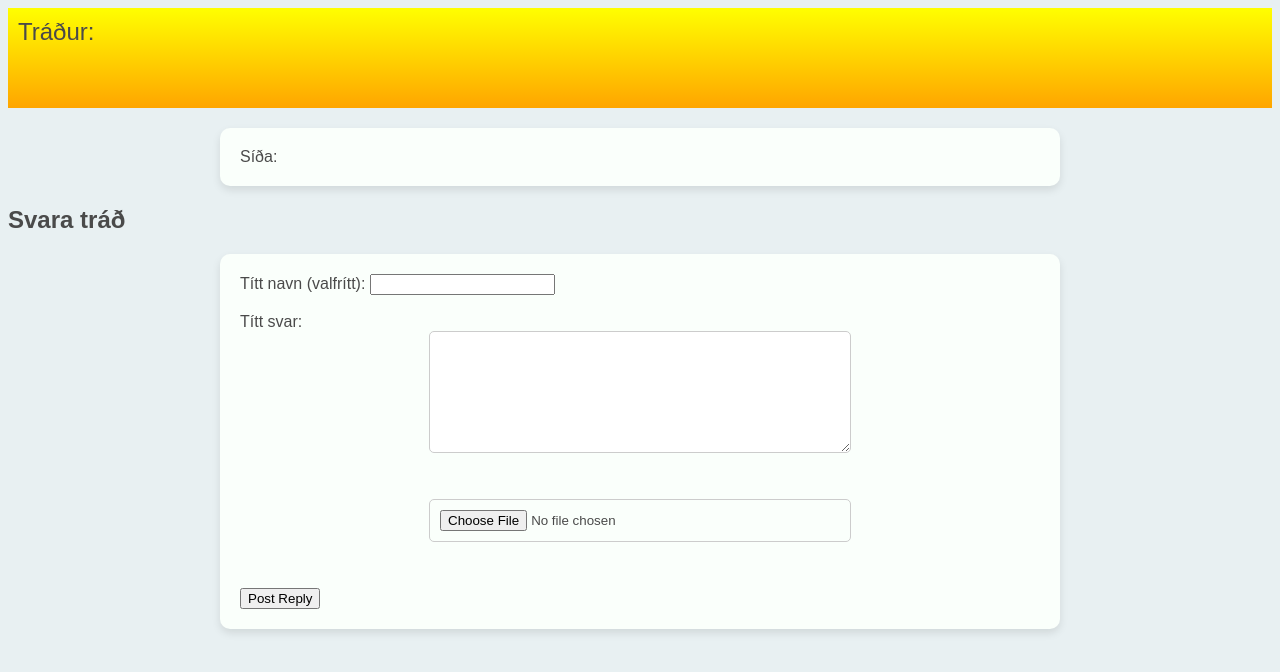
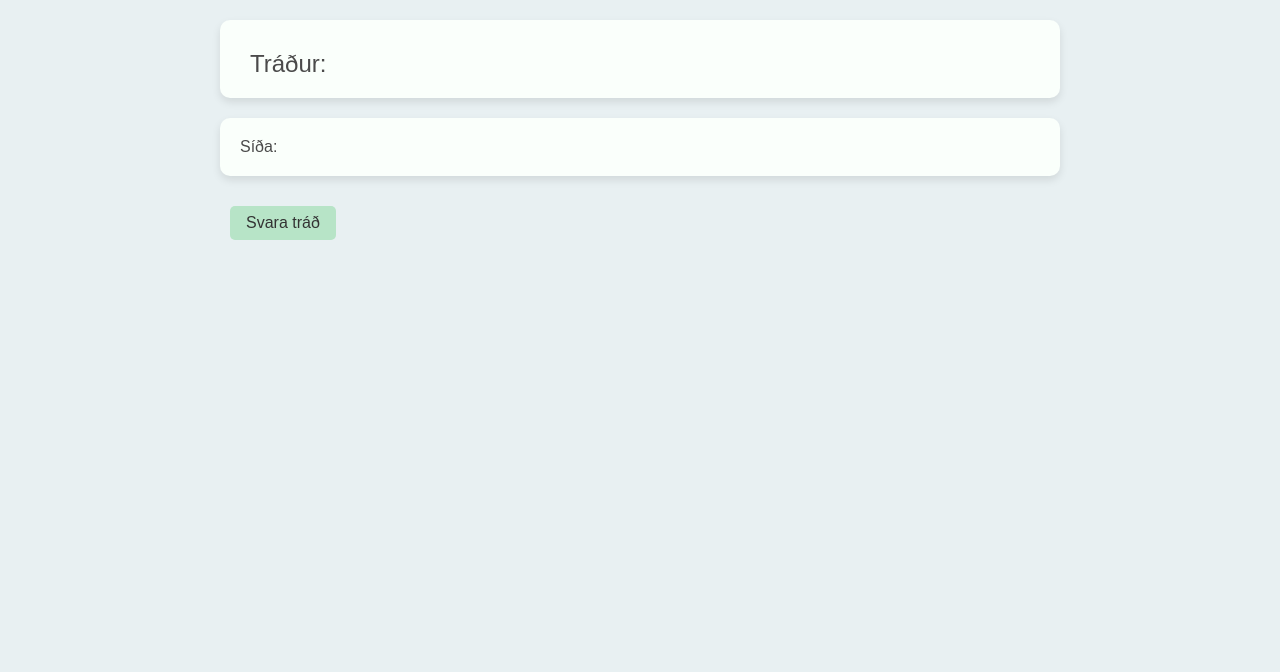
Before and after one commit to salomonvjoensen/linuxskipanir, a PHP site: page /view_thread.php in a window 1280 px wide. Shown: the top 672 px of the page. Run offline with PHP 8.4, Linux system fonts and the light colour scheme; tables that the repository leaves empty hold one stand-in row (values such as "Sample post").

Commit message:
adds style.css and script.js to the view_thread.php

```diff
--- a/www/view_thread.php
+++ b/www/view_thread.php
@@ -100,22 +100,25 @@ if ($_SERVER["REQUEST_METHOD"] == "POST" && isset($_POST['submit_post'])) {
 <html lang="en">
 <head>
     <meta charset="UTF-8">
+    <meta name="viewport" content="width=device-width, initial-scale=1.0">
     <title><?php echo htmlspecialchars($thread['thread_title'] ?? 'Thread'); ?></title>
     <link rel="stylesheet" type="text/css" href="style.css">
 </head>
 <body>
-    <div class="gradient-box">
+    <div id="forum" class="forum">
         <div class="small-title">Tráður:</div>
         <div class="title"><?php echo htmlspecialchars($thread['thread_title']); ?></div>
     </div>
 
     <?php foreach ($posts as $post): ?>
         <div class="post">
-            <h2><?php echo htmlspecialchars($post['author_name']); ?></h2>
-            <p><?php echo nl2br(htmlspecialchars($post['post_text'])); ?></p>
-            <?php if ($post['post_image']): ?>
-                <img src="<?php echo htmlspecialchars($post['post_image']); ?>" alt="Post Image">
-            <?php endif; ?>
+            <p><?php if ($post['post_image']): ?>
+                <img src="<?php echo htmlspecialchars($post['post_image']); ?>" class="post-image" alt="Post Image">
+                <?php endif; ?>
+                <h2><?php echo htmlspecialchars($post['author_name']); ?></h2>
+                <p><?php echo nl2br(htmlspecialchars($post['post_text'])); ?></p>
+
+            </p>
             <small>Skriva á: <?php echo htmlspecialchars($post['created_at']); ?></small>
         </div>
     <?php endforeach; ?>
@@ -129,8 +132,11 @@ if ($_SERVER["REQUEST_METHOD"] == "POST" && isset($_POST['submit_post'])) {
         </div>
     </nav>
 
-    <h2>Svara tráð</h2>
-    <form action="view_thread.php?thread_id=<?php echo $thread_id; ?>" method="post" enctype="multipart/form-data">
+    <div class="button-form">
+        <button id="toggleCreateReplyButton" onClick="toggleReplyForm();">Svara tráð</button>
+    </div>
+
+    <form id="toggleReplyForm" style="visibility: hidden;" action="view_thread.php?thread_id=<?php echo $thread_id; ?>" method="post" enctype="multipart/form-data">
         <label for="author_name">Títt navn (valfrítt):</label>
         <input type="text" id="author_name" name="author_name"><br><br>
         <label for="post_text">Títt svar:</label>
@@ -138,5 +144,6 @@ if ($_SERVER["REQUEST_METHOD"] == "POST" && isset($_POST['submit_post'])) {
         <input type="file" id="post_image" name="post_image"><br><br>
         <input type="submit" name="submit_post" value="Post Reply">
     </form>
+    <script src="script.js"></script>
 </body>
 </html>
```
